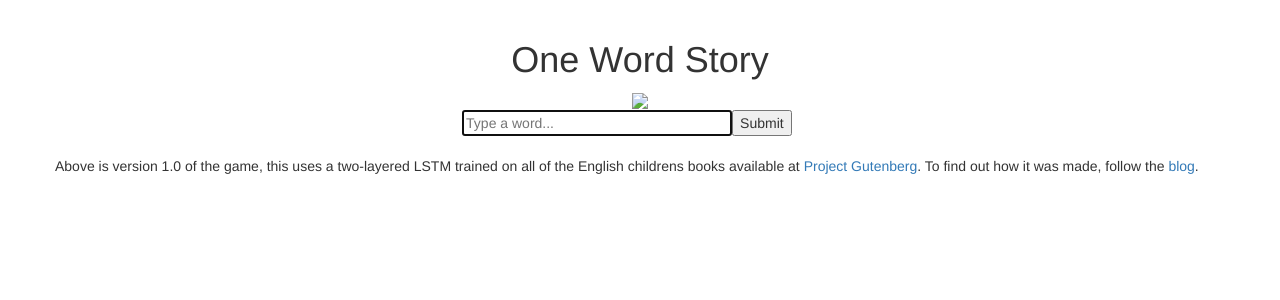
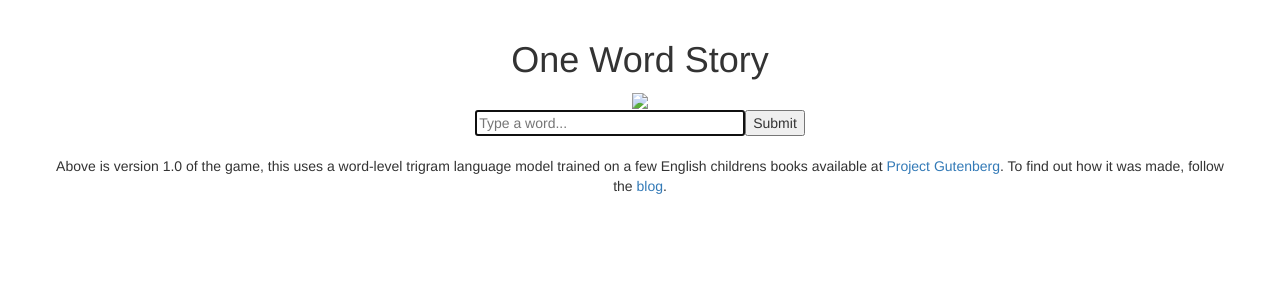
Before and after one commit to HenryMaguire/coding-blog, a Flask app: page /one-word-story/ in a window 1280 px wide. Shown: the part 40-340 px from the top of the page. Run offline with Flask 2, Linux system fonts and the light colour scheme; some libraries are stand-ins or nearby versions.

Commit message:
minor tweaks to wording.

```diff
--- a/templates/index.html
+++ b/templates/index.html
@@ -59,7 +59,7 @@
       The second project is just a fun game idea that I had, called <a href="https://github.com/HenryMaguire/one-word-story">One Word Story</a>. The user and a bot collaborate to create a story, taking turns to say one word at a time.
       <h4><i>In this project, I...</i></h4>
       <ul>
-      <li> Test a traditional NLP approach to story generation (spoiler: bad!)</li>
+      <li> Test a traditional NLP approach to story generation</li>
       <b>...and, coming soon...</b>
       <li> Create a much more convincing model by using the power of Deep Learning</li>
       <li> Put the game together and make a Flask Web application</li>
--- a/templates/one-word-story.html
+++ b/templates/one-word-story.html
@@ -24,7 +24,7 @@
   <input type='text' size='30' name='new_word' autofocus="autofocus" placeholder="Type a word..."><input type='submit' value='Submit'>
   <div class="row">
     <br>
-    Above is version 1.0 of the game, this uses a two-layered LSTM trained on all of the English childrens books available at <a href="https://www.gutenberg.org/wiki/Children%27s_Literature_(Bookshelf)">Project Gutenberg</a>. To find out how it was made, follow the <a href="/one_word_story_p1">blog</a>.
+    Above is version 1.0 of the game, this uses a word-level trigram language model trained on a few English childrens books available at <a href="https://www.gutenberg.org/wiki/Children%27s_Literature_(Bookshelf)">Project Gutenberg</a>. To find out how it was made, follow the <a href="/one_word_story_p1">blog</a>.
   </div>
 
 </div>
```
